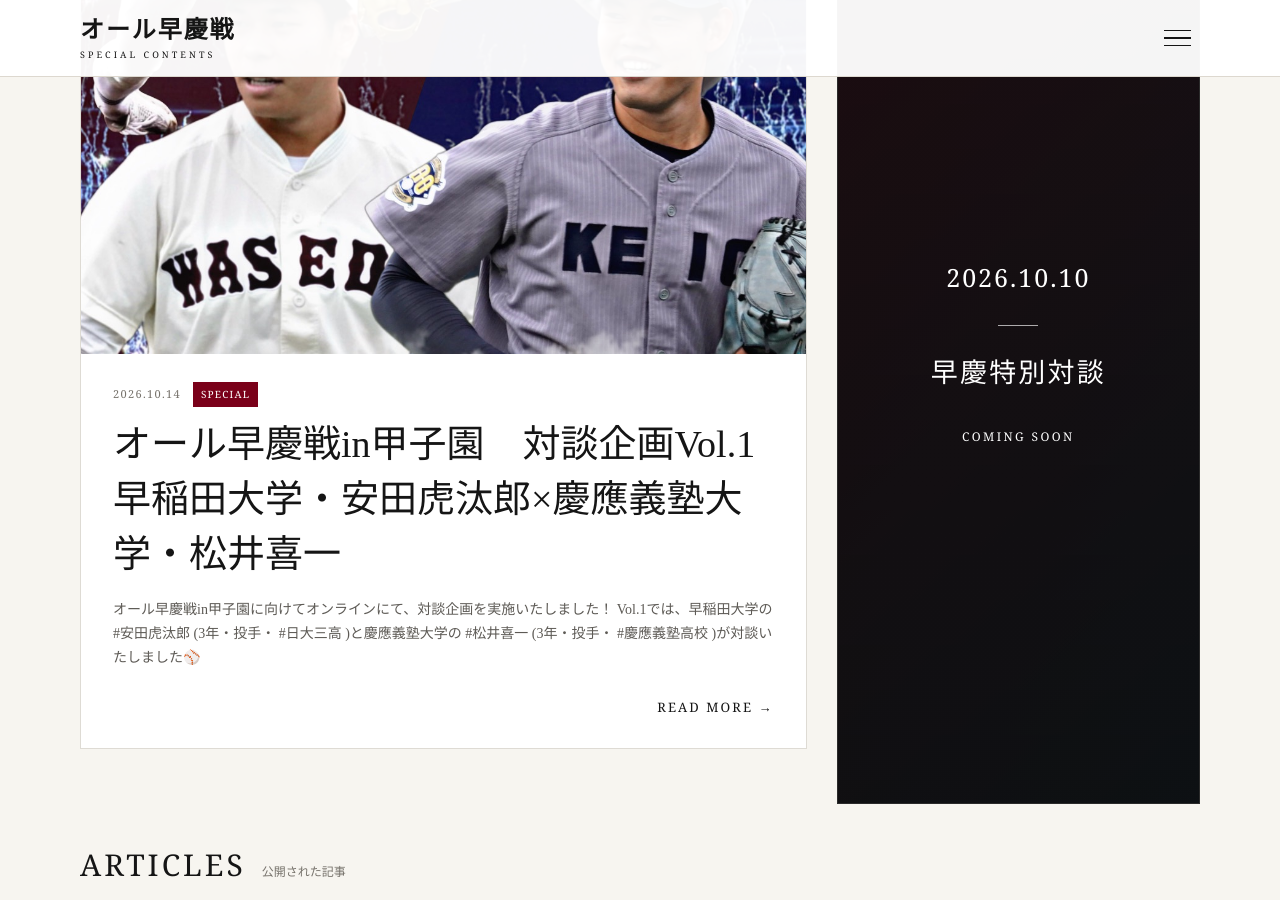
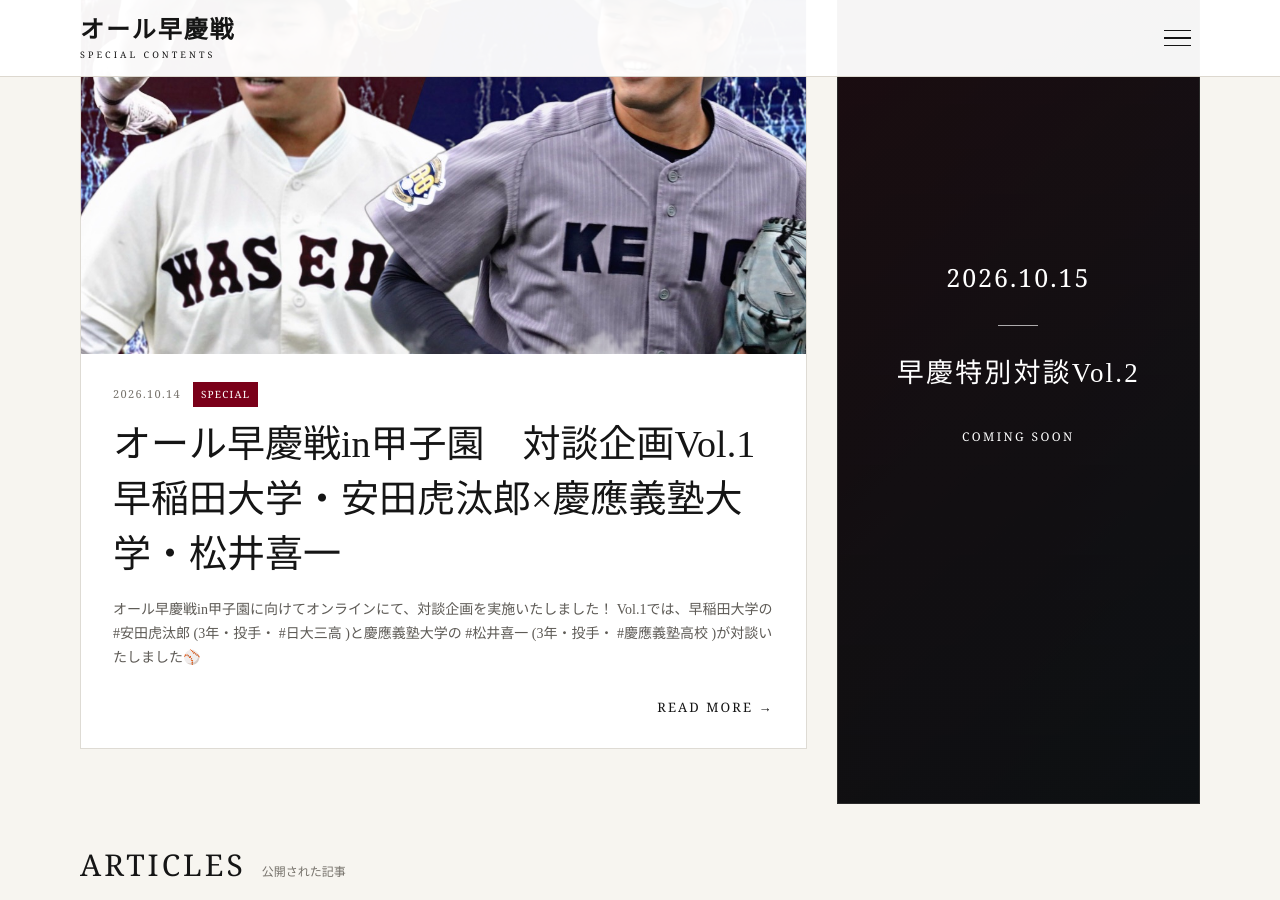
Before and after one commit to all-soukei/all-soukei.github.io, a Jekyll site: the page built from index.html, in a window 1280 px wide and 900 px high, scrolled down 1184 px. Built offline with Jekyll 4.4.1, drawn with Linux system fonts in a browser that asks for light colours.

Commit message:
Update _data/home.yml (via Pages CMS)

```diff
--- a/_data/home.yml
+++ b/_data/home.yml
@@ -1,3 +1,3 @@
-next_date: 2026-10-10
-next_title: 早慶特別対談
+next_date: 2026-10-15
+next_title: 早慶特別対談Vol.2
 next_status: COMING SOON
```
